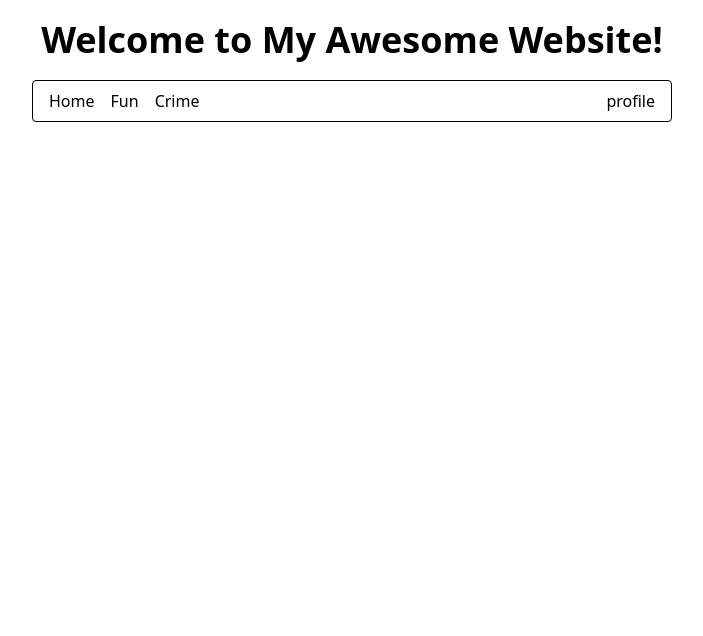
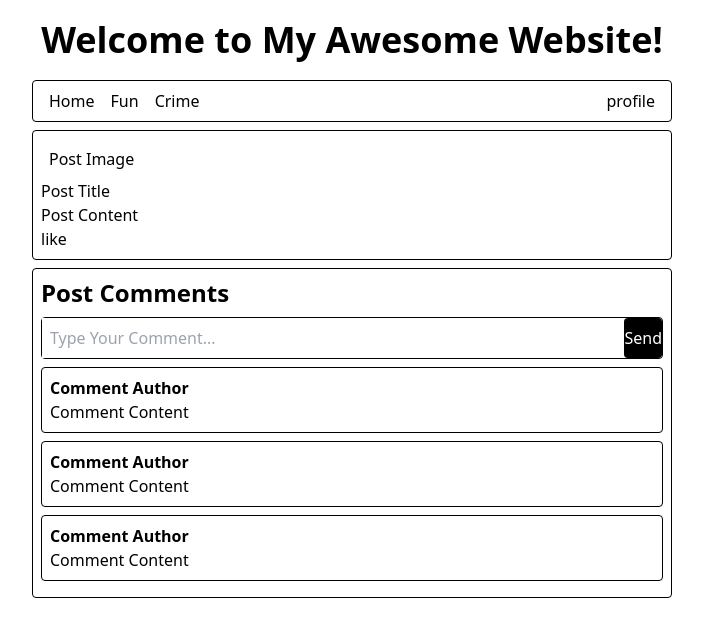
Before and after one commit to maryrrrr/myblogRepo, a React (Create React App) app: page /post/1 in a window 1280 px wide. Shown: the top 636 px of the page, without its empty margins (288-991 px from the left). Built offline with nearby package versions, Linux system fonts and the light colour scheme.

Commit message:
fix: write children with lowercase

```diff
--- a/src/pages/home/components/Layout.js
+++ b/src/pages/home/components/Layout.js
@@ -1,5 +1,5 @@
 import Nav from './Nav';
-const Layout= ({Children}) => {
+const Layout= ({children}) => {
     return(
         <div className='container mx-auto'
         style= {{maxWidth: '640px'}}>
@@ -7,7 +7,7 @@ const Layout= ({Children}) => {
                 Welcome to My Awesome Website!
             </div>
             <Nav />
-            <div>{Children}</div>
+            <div>{children}</div>
         </div>
     )
 }
```
